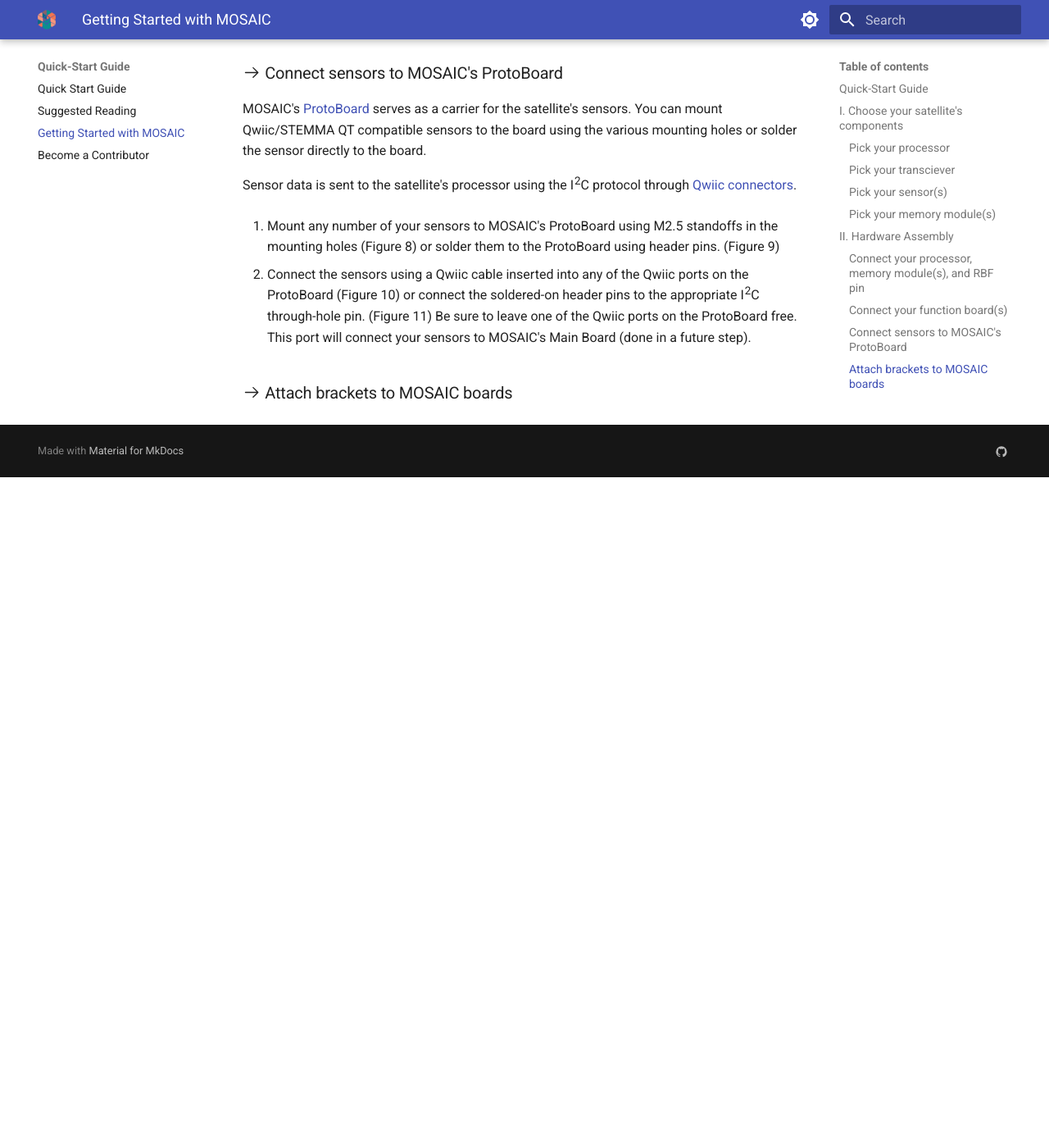
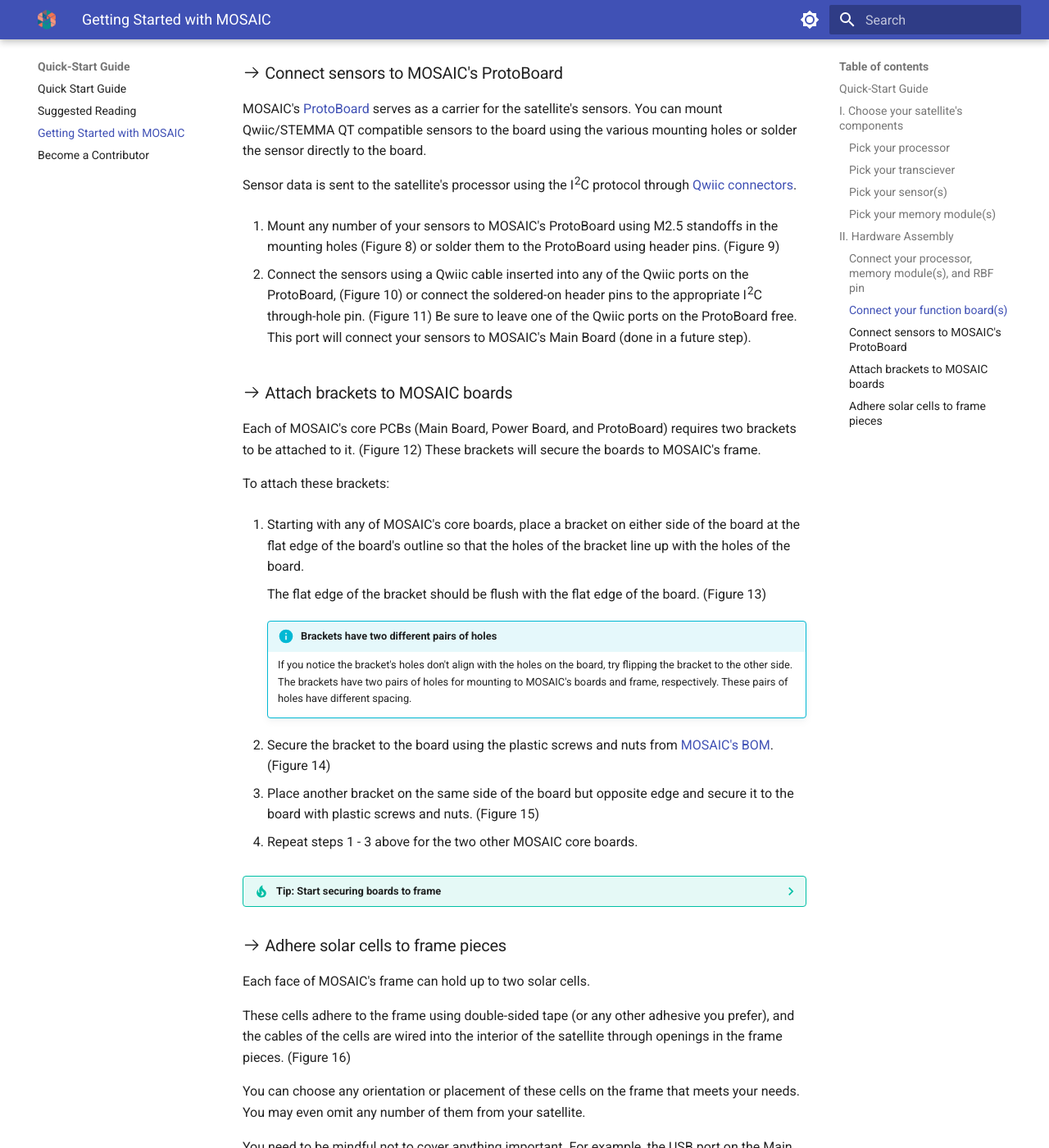
Before and after one commit to MOSAIC-Satellite/Documentation, an MkDocs documentation site: the page built from docs/quick_start/mosaic_quick_start.md, in a window 1280 px wide and 1400 px high, scrolled down 2872 px. Shown: the whole window at 82% size. Built offline with MkDocs 1.6.1 and Material for MkDocs 9.7.7, drawn with Linux system fonts in a browser that asks for light colours; before the commit the page ends 3454 px from its top, so only the background shows below that; some of the changed text lies outside the part shown.

Commit message:
Update mosaic_quick_start.md

```diff
--- a/docs/quick_start/mosaic_quick_start.md
+++ b/docs/quick_start/mosaic_quick_start.md
@@ -118,6 +118,54 @@
 
 1. Mount any number of your sensors to MOSAIC's ProtoBoard using M2.5 standoffs in the mounting holes (Figure 8) or solder them to the ProtoBoard using header pins. (Figure 9)
 
-- Connect the sensors using a Qwiic cable inserted into any of the Qwiic ports on the ProtoBoard (Figure 10) or connect the soldered-on header pins to the appropriate I^2^C through-hole pin. (Figure 11) Be sure to leave one of the Qwiic ports on the ProtoBoard free. This port will connect your sensors to MOSAIC's Main Board (done in a future step).
+- Connect the sensors using a Qwiic cable inserted into any of the Qwiic ports on the ProtoBoard, (Figure 10) or connect the soldered-on header pins to the appropriate I^2^C through-hole pin. (Figure 11) Be sure to leave one of the Qwiic ports on the ProtoBoard free. This port will connect your sensors to MOSAIC's Main Board (done in a future step).
 
 ### :octicons-arrow-right-24: Attach brackets to MOSAIC boards
+
+Each of MOSAIC's core PCBs (Main Board, Power Board, and ProtoBoard) requires two brackets to be attached to it. (Figure 12) These brackets will secure the boards to MOSAIC's frame.
+
+To attach these brackets:
+
+1. Starting with any of MOSAIC's core boards, place a bracket on either side of the board at the flat edge of the board's outline so that the holes of the bracket line up with the holes of the board.
+
+    The flat edge of the bracket should be flush with the flat edge of the board. (Figure 13)
+
+    !!! info "Brackets have two different pairs of holes"
+
+        If you notice the bracket's holes don't align with the holes on the board, try flipping the bracket to the other side. The brackets have two pairs of holes for mounting to MOSAIC's boards and frame, respectively. These pairs of holes have different spacing.
+
+2. Secure the bracket to the board using the plastic screws and nuts from [MOSAIC's BOM](https://docs.google.com/spreadsheets/d/1xMUYyzwjdTFx7HzwNHd50U6s08wMuClfGDR2PERgSA4/edit?usp=sharing). (Figure 14)
+
+3. Place another bracket on the same side of the board but opposite edge and secure it to the board with plastic screws and nuts. (Figure 15)
+
+4. Repeat steps 1 - 3 above for the two other MOSAIC core boards.
+
+??? tip "Tip: Start securing boards to frame"
+
+    Before continuing with your satellite assembly and connecting everything, it may help to secure MOSAIC's three core boards to one of the x-y face pieces of MOSAIC's frame (see the image below).
+
+    This is based on preference. Some may secure the boards to the frame piece now to determine how everything will fit together, while others prefer to keep their boards off the frame until the end for easy access.
+
+### :octicons-arrow-right-24: Adhere solar cells to frame pieces
+
+Each face of MOSAIC's frame can hold up to two solar cells.
+
+These cells adhere to the frame using double-sided tape (or any other adhesive you prefer), and the cables of the cells are wired into the interior of the satellite through openings in the frame pieces. (Figure 16)
+
+You can choose any orientation or placement of these cells on the frame that meets your needs. You may even omit any number of them from your satellite.
+
+You need to be mindful not to cover anything important. For example, the USB port on the Main Board of your satellite will be accessed from outside the frame. You want to ensure that no solar cells cover the USB. (Figure 17)
+
+To secure your solar cells to MOSAIC's frame pieces:
+
+1. Orient a cell onto the faces of the frame where you would like it to be.
+
+    Ensure that you can still wire the cable from the cells to the other side of the face and that the cells do not cover anything important.
+
+2. Note where the back of the cell makes contact with MOSAIC's frame.
+
+3. Move the cell and place double-sided tape (or other adhesive) onto the frame where the cell made contact. (Figure 18)
+
+4. Return the cell to its original position, feeding its cable to the other side of the face, then press the cell against the adhesive.
+
+5. Repeat steps 1 - 4 above for all other cells you wish to include.
```
